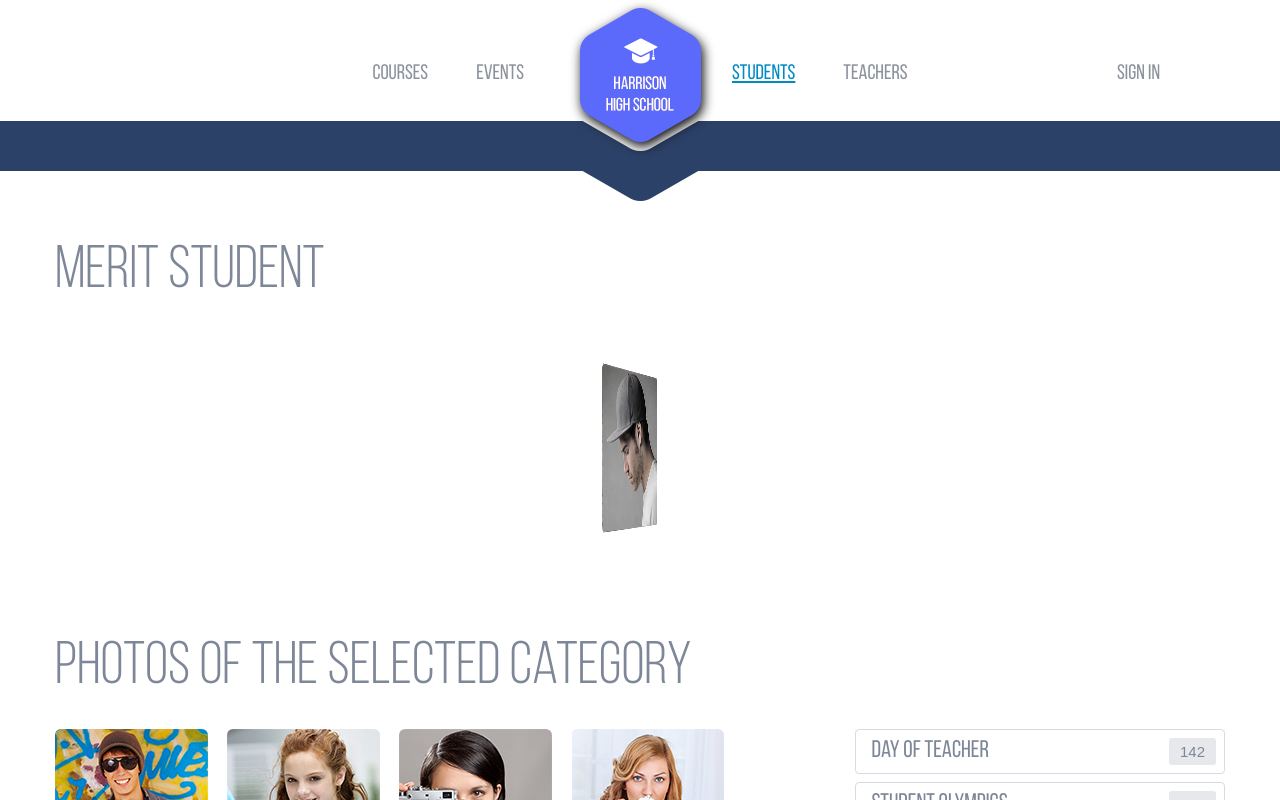
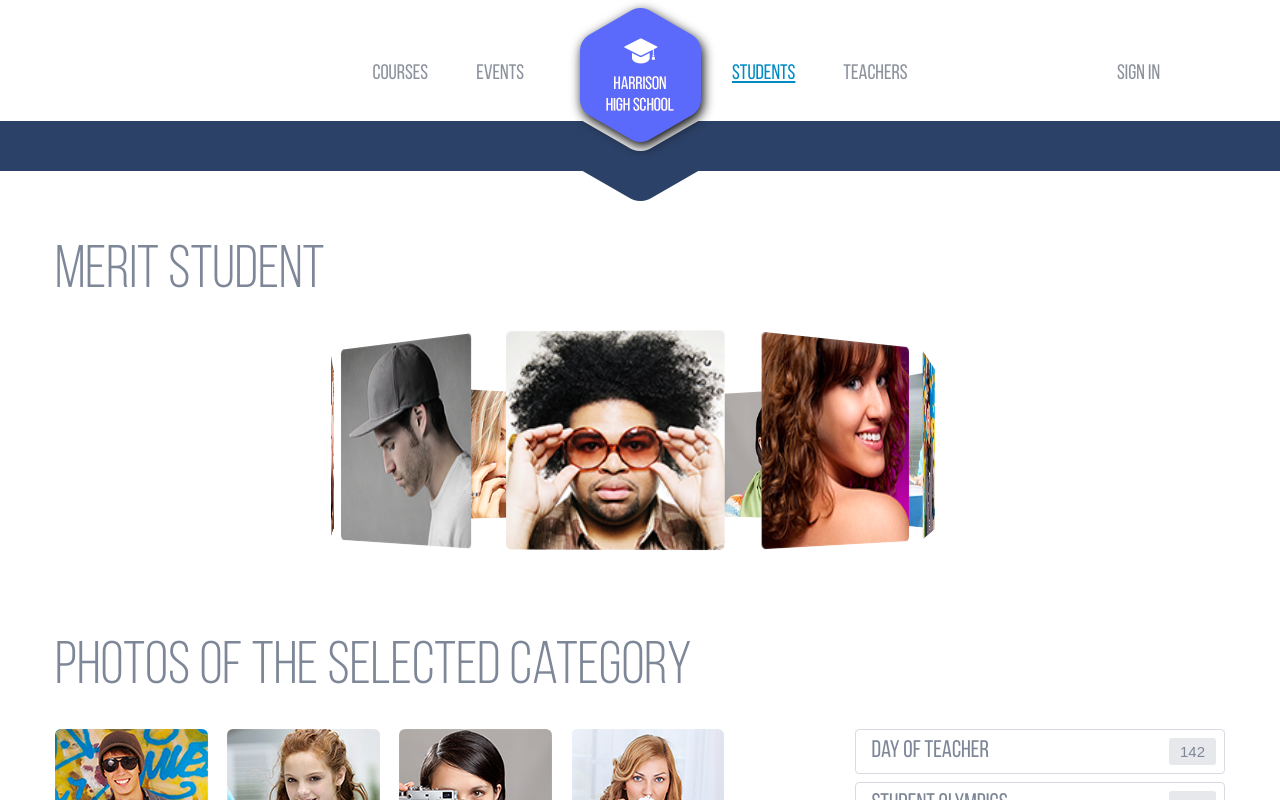
Before and after one commit to renquanbo/onlineEducationWebsite, a Next.js app: page /gallery in a window 1280 px wide. Shown: the top 800 px of the page. Built offline with nearby package versions, Linux system fonts and the light colour scheme.

Commit message:
fix the bug that when reload gallery page the images does not show

```diff
--- a/pages/gallery.tsx
+++ b/pages/gallery.tsx
@@ -7,7 +7,7 @@ import React from 'react';
 import Header from '../components/layout/Header';
 
 export default function Page() {
-  const styles = new Array(8).fill(0).map((_, index) => ({ '--i': index } as React.CSSProperties));
+  const meritStudentsImages = new Array(10).fill(0);
 
   return (
     <>
@@ -40,39 +40,13 @@ export default function Page() {
           >
             <div className="gallery-box">
               <div className="items">
-                <div className="item">
-                  <img src="images/5.png"></img>
-                </div>
-                <div className="item">
-                  <img src="images/5_2.png"></img>
-                </div>
-                <div className="item">
-                  <img src="images/5_3.png"></img>
-                </div>
-                <div className="item">
-                  <img src="images/5_4.png"></img>
-                </div>
-                <div className="item">
-                  <img src="images/5_5.png"></img>
-                </div>
-                <div className="item">
-                  <img src="images/5_6.png"></img>
-                </div>
-                <div className="item">
-                  <img src="images/5_7.png"></img>
-                </div>
-                <div className="item">
-                  <img src="images/5_8.png"></img>
-                </div>
+                {meritStudentsImages.map((item, index) => (
+                  <div style={{transform: `rotateY(${360/meritStudentsImages.length * index}deg) translateZ(280px)`}} key={index} className="item">
+                    <img src={`images/5${index === 0 ? '' : '_' + (index + 1)}.png`} />
+                  </div>
+                ))}
               </div>
             </div>
-            {/* <div className="gallery-box">
-              {styles.map((item, index) => (
-                <span style={item}>
-                  <img src={`images/5${index === 0 ? '' : '_' + (index + 1)}.png`} />
-                </span>
-              ))}
-            </div> */}
           </div>
         </div>
       </div>
```
Also changed, not shown: public/js/main.js (+12 -12 lines).
